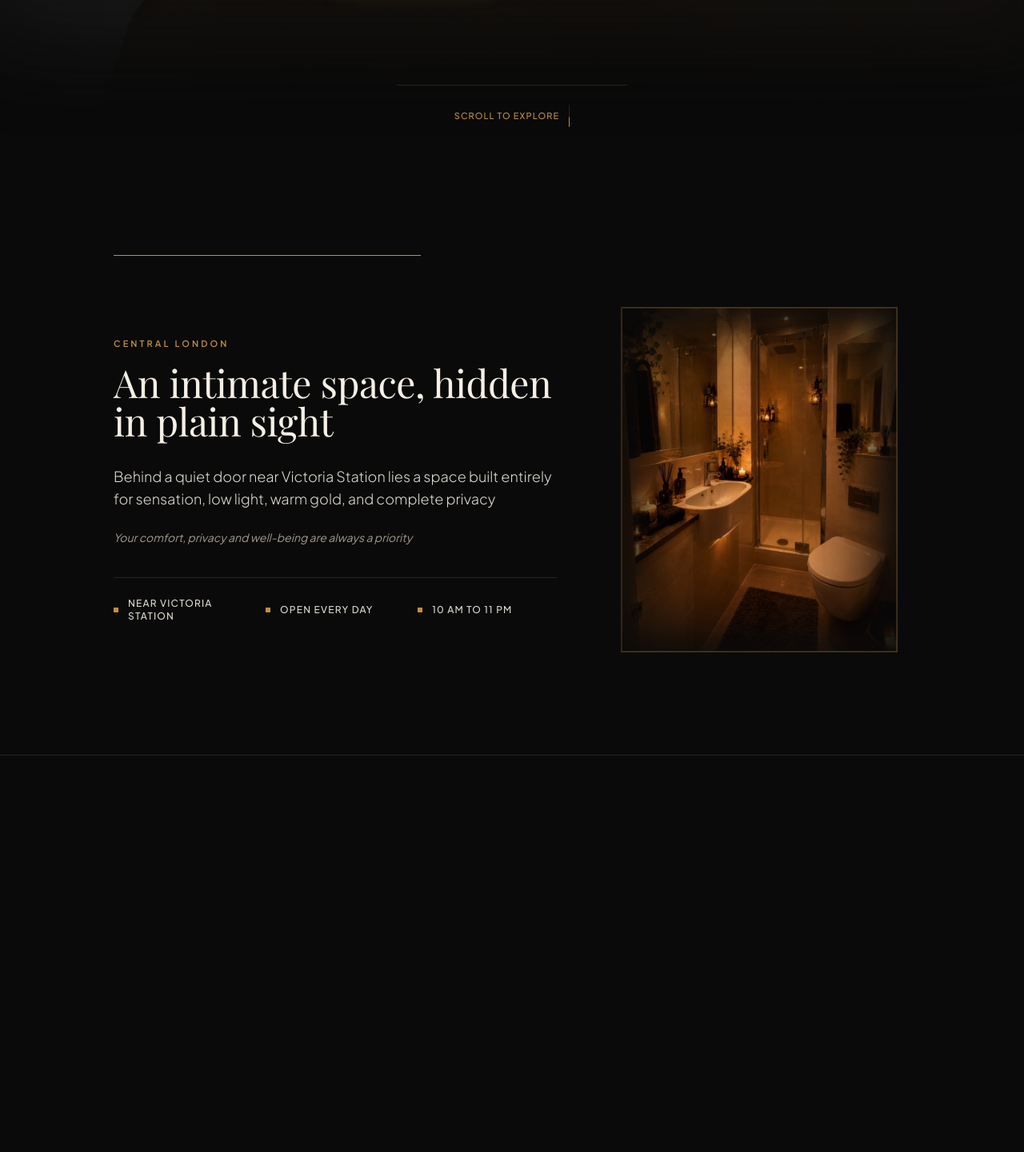
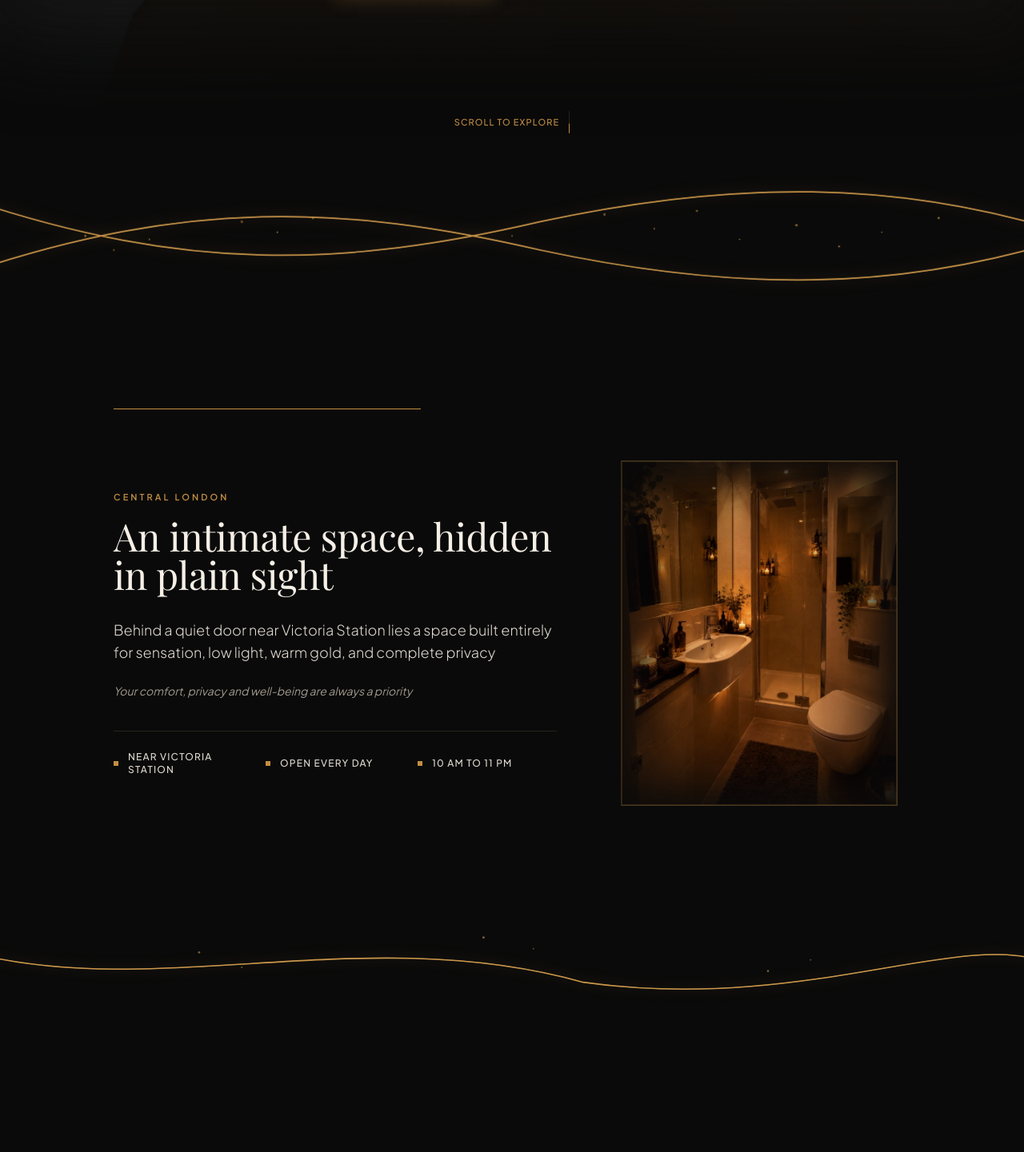
Before and after one commit to carolzinh427-beep/nuru, a React (Vite) app: page / in a window 1280 px wide. Shown: the part 609-2050 px from the top of the page at 80% size. Built offline with nearby package versions, Linux system fonts and the light colour scheme; a web font is replaced by a local one.

Commit message:
feat: replace straight dividers with flowing champagne-gold organic silk and warm oil curves with scroll transitions

```diff
--- a/src/App.jsx
+++ b/src/App.jsx
@@ -11,23 +11,32 @@ import BookingSection from './components/BookingSection';
 import LocationSection from './components/LocationSection';
 import ContactSection from './components/ContactSection';
 import Footer from './components/Footer';
+import OrganicCurveDivider from './components/OrganicCurveDivider';
 
 export function App() {
   return (
     <LanguageProvider>
-      <div className="min-h-screen bg-dark-deep text-cream-text font-sans flex flex-col selection:bg-gold-main selection:text-dark-deep">
+      <div className="min-h-screen bg-dark-deep text-cream-text font-sans flex flex-col selection:bg-gold-main selection:text-dark-deep overflow-x-hidden">
         <ScrollProgress />
         <Header />
 
         <main id="main-content" className="flex-1">
           <Hero3D />
+          <OrganicCurveDivider variant="duo" />
           <IntroSection />
+          <OrganicCurveDivider variant="oil" />
           <MassageMenu />
+          <OrganicCurveDivider variant="silk" />
           <ExperienceSection />
+          <OrganicCurveDivider variant="duo" flip={true} />
           <AboutSection />
+          <OrganicCurveDivider variant="oil" flip={true} />
           <BookingSection />
+          <OrganicCurveDivider variant="silk" flip={true} />
           <LocationSection />
+          <OrganicCurveDivider variant="duo" />
           <ContactSection />
+          <OrganicCurveDivider variant="oil" />
         </main>
 
         <Footer />
--- a/src/components/AboutSection.jsx
+++ b/src/components/AboutSection.jsx
@@ -64,7 +64,7 @@ export function AboutSection() {
     <section
       id="about"
       ref={sectionRef}
-      className="py-24 sm:py-32 bg-dark-deep text-cream-text border-b border-border-subtle"
+      className="py-20 sm:py-28 bg-dark-deep text-cream-text relative"
     >
       <div className="container-max">
         {/* 2-Column Layout: Dual photos on one side, text on the other */}
--- a/src/components/BookingSection.jsx
+++ b/src/components/BookingSection.jsx
@@ -109,7 +109,7 @@ export function BookingSection() {
     <section
       id="booking"
       ref={sectionRef}
-      className="py-24 sm:py-32 bg-dark-deep text-cream-text border-b border-border-subtle relative"
+      className="py-20 sm:py-28 bg-dark-deep text-cream-text relative"
     >
       <div className="container-max">
         <div className="max-w-2xl mx-auto flex flex-col items-center text-center px-4">
--- a/src/components/ContactSection.jsx
+++ b/src/components/ContactSection.jsx
@@ -43,7 +43,7 @@ export function ContactSection() {
     <section
       id="contact"
       ref={sectionRef}
-      className="py-24 sm:py-32 bg-dark-deep text-cream-text border-b border-border-subtle"
+      className="py-20 sm:py-28 bg-dark-deep text-cream-text relative"
     >
       <div className="container-max">
         <div ref={contentRef} className="max-w-3xl mx-auto flex flex-col items-center text-center px-4">
--- a/src/components/ExperienceSection.jsx
+++ b/src/components/ExperienceSection.jsx
@@ -60,7 +60,7 @@ export function ExperienceSection() {
     <section
       id="experience"
       ref={sectionRef}
-      className="py-24 sm:py-32 bg-dark-deep text-cream-text border-b border-border-subtle overflow-hidden"
+      className="py-20 sm:py-28 bg-dark-deep text-cream-text overflow-hidden relative"
     >
       <div className="container-max">
         {/* Header: Centered */}
--- a/src/components/Footer.jsx
+++ b/src/components/Footer.jsx
@@ -7,7 +7,7 @@ export function Footer() {
   const { t, language, company, whatsappMessages } = useLanguage();
 
   return (
-    <footer className="bg-dark-deep text-cream-text py-8 sm:py-10 border-t border-border-subtle">
+    <footer className="bg-dark-deep text-cream-text py-8 sm:py-10 relative">
       <div className="container-max flex flex-col items-center text-center px-4">
         {/* Row 1: Logo & Horários */}
         <div className="flex flex-col sm:flex-row items-center justify-between w-full max-w-4xl pb-6 border-b border-border-subtle/80 gap-4 sm:gap-6">
--- a/src/components/Hero3D.jsx
+++ b/src/components/Hero3D.jsx
@@ -159,7 +159,7 @@ export function Hero3D() {
       {/* Bottom bar with Animated Scroll Indicator: Centered, safe gutters */}
       <div
         ref={bottomBarRef}
-        className="relative z-20 container-max pb-8 pt-6 border-t border-border-subtle flex items-center justify-center text-xs text-gray-warm tracking-wider text-center"
+        className="relative z-20 container-max pb-6 pt-4 flex items-center justify-center text-xs text-gray-warm tracking-wider text-center"
       >
         {/* Clickable Luxury Scroll Indicator */}
         <button
--- a/src/components/IntroSection.jsx
+++ b/src/components/IntroSection.jsx
@@ -81,7 +81,7 @@ export function IntroSection() {
     <section
       id="intro"
       ref={sectionRef}
-      className="py-24 sm:py-32 bg-dark-deep text-cream-text border-b border-border-subtle"
+      className="py-20 sm:py-28 bg-dark-deep text-cream-text relative"
     >
       <div className="container-max">
         {/* Expanding decorative top line */}
--- a/src/components/LocationSection.jsx
+++ b/src/components/LocationSection.jsx
@@ -63,7 +63,7 @@ export function LocationSection() {
     <section
       id="location"
       ref={sectionRef}
-      className="py-24 sm:py-32 bg-dark-deep text-cream-text border-b border-border-subtle"
+      className="py-20 sm:py-28 bg-dark-deep text-cream-text relative"
     >
       <div className="container-max">
         {/* 2-Column Layout: Text and Indicators on left, Interactive Google Maps on right */}
--- a/src/components/MassageMenu.jsx
+++ b/src/components/MassageMenu.jsx
@@ -64,7 +64,7 @@ export function MassageMenu() {
     <section
       id="menu"
       ref={sectionRef}
-      className="py-24 sm:py-32 bg-dark-deep text-cream-text border-b border-border-subtle"
+      className="py-20 sm:py-28 bg-dark-deep text-cream-text relative"
     >
       <div className="container-max">
         {/* Header: Centered */}
--- /dev/null
+++ b/src/components/OrganicCurveDivider.jsx
@@ -0,0 +1,221 @@
+import React, { useEffect, useRef } from 'react';
+import gsap from 'gsap';
+import { ScrollTrigger } from 'gsap/ScrollTrigger';
+import { useReducedMotion } from '../hooks/useReducedMotion';
+
+gsap.registerPlugin(ScrollTrigger);
+
+export function OrganicCurveDivider({ variant = 'silk', className = '', flip = false }) {
+  const prefersReducedMotion = useReducedMotion();
+  const containerRef = useRef(null);
+  const pathRef = useRef(null);
+  const secondaryPathRef = useRef(null);
+
+  useEffect(() => {
+    if (prefersReducedMotion || !containerRef.current) return;
+
+    const ctx = gsap.context(() => {
+      // Subtle organic sway on scroll
+      if (pathRef.current) {
+        gsap.to(pathRef.current, {
+          y: flip ? -8 : 8,
+          ease: 'none',
+          scrollTrigger: {
+            trigger: containerRef.current,
+            start: 'top bottom',
+            end: 'bottom top',
+            scrub: 1.2,
+          },
+        });
+      }
+
+      if (secondaryPathRef.current) {
+        gsap.to(secondaryPathRef.current, {
+          y: flip ? 10 : -10,
+          ease: 'none',
+          scrollTrigger: {
+            trigger: containerRef.current,
+            start: 'top bottom',
+            end: 'bottom top',
+            scrub: 1.5,
+          },
+        });
+      }
+    }, containerRef);
+
+    return () => ctx.revert();
+  }, [prefersReducedMotion, flip]);
+
+  // Variant 1: Dual Silk Flow (Inspired by reference image)
+  if (variant === 'duo') {
+    return (
+      <div
+        ref={containerRef}
+        aria-hidden="true"
+        className={`relative w-full overflow-hidden pointer-events-none py-4 sm:py-6 ${className} ${flip ? 'scale-y-[-1]' : ''}`}
+      >
+        <svg
+          viewBox="0 0 1440 180"
+          fill="none"
+          xmlns="http://www.w3.org/2000/svg"
+          className="w-full h-16 sm:h-24 md:h-32 lg:h-40 overflow-visible"
+          preserveAspectRatio="none"
+        >
+          {/* Ambient Oil Droplets / Golden Stardust */}
+          <g opacity="0.65">
+            <circle cx="120" cy="90" r="1.5" fill="#D9A75E" />
+            <circle cx="160" cy="110" r="1.2" fill="#C28E42" />
+            <circle cx="210" cy="95" r="1" fill="#D9A75E" />
+            <circle cx="340" cy="70" r="1.8" fill="#C28E42" opacity="0.8" />
+            <circle cx="390" cy="85" r="1.2" fill="#D9A75E" />
+            <circle cx="440" cy="65" r="1.5" fill="#C28E42" />
+            <circle cx="720" cy="90" r="1" fill="#D9A75E" />
+            <circle cx="850" cy="60" r="1.6" fill="#C28E42" />
+            <circle cx="920" cy="80" r="1.2" fill="#D9A75E" opacity="0.9" />
+            <circle cx="980" cy="55" r="1.5" fill="#C28E42" />
+            <circle cx="1040" cy="95" r="1" fill="#D9A75E" />
+            <circle cx="1120" cy="75" r="1.8" fill="#C28E42" />
+            <circle cx="1180" cy="105" r="1.3" fill="#D9A75E" />
+            <circle cx="1240" cy="85" r="1" fill="#C28E42" />
+            <circle cx="1320" cy="65" r="1.5" fill="#D9A75E" />
+          </g>
+
+          {/* Top Silk Curve: Flowing down, pinching, then rising */}
+          <path
+            ref={pathRef}
+            d="M-40 40 C 260 140, 480 135, 760 70 C 1040 10, 1260 15, 1480 80"
+            stroke="#C28E42"
+            strokeWidth="2"
+            strokeLinecap="round"
+            className="filter drop-shadow-[0_0_10px_rgba(194,142,66,0.4)]"
+          />
+
+          {/* Top Silk Secondary Highlight */}
+          <path
+            d="M-40 40 C 260 140, 480 135, 760 70 C 1040 10, 1260 15, 1480 80"
+            stroke="#D9A75E"
+            strokeWidth="0.75"
+            strokeOpacity="0.8"
+            strokeLinecap="round"
+          />
+
+          {/* Bottom Silk Curve: Inverted flow creating sensual waist */}
+          <path
+            ref={secondaryPathRef}
+            d="M-40 140 C 260 40, 480 45, 760 110 C 1040 170, 1260 165, 1480 100"
+            stroke="#C28E42"
+            strokeWidth="2"
+            strokeLinecap="round"
+            className="filter drop-shadow-[0_0_10px_rgba(194,142,66,0.4)]"
+          />
+
+          {/* Bottom Silk Secondary Highlight */}
+          <path
+            d="M-40 140 C 260 40, 480 45, 760 110 C 1040 170, 1260 165, 1480 100"
+            stroke="#D9A75E"
+            strokeWidth="0.75"
+            strokeOpacity="0.8"
+            strokeLinecap="round"
+          />
+        </svg>
+      </div>
+    );
+  }
+
+  // Variant 2: Warm Massage Oil Glide (Soft single sensual wave with ambient glow)
+  if (variant === 'oil') {
+    return (
+      <div
+        ref={containerRef}
+        aria-hidden="true"
+        className={`relative w-full overflow-hidden pointer-events-none py-3 sm:py-5 ${className} ${flip ? 'scale-y-[-1]' : ''}`}
+      >
+        <svg
+          viewBox="0 0 1440 120"
+          fill="none"
+          xmlns="http://www.w3.org/2000/svg"
+          className="w-full h-12 sm:h-20 md:h-24 lg:h-28 overflow-visible"
+          preserveAspectRatio="none"
+        >
+          {/* Golden oil droplets */}
+          <g opacity="0.55">
+            <circle cx="280" cy="55" r="1.5" fill="#D9A75E" />
+            <circle cx="340" cy="75" r="1.2" fill="#C28E42" />
+            <circle cx="680" cy="35" r="1.6" fill="#D9A75E" />
+            <circle cx="750" cy="50" r="1" fill="#C28E42" />
+            <circle cx="1080" cy="80" r="1.4" fill="#D9A75E" />
+            <circle cx="1140" cy="65" r="1" fill="#C28E42" />
+          </g>
+
+          {/* Deep sensual massage oil glide line */}
+          <path
+            ref={pathRef}
+            d="M-20 60 C 240 115, 520 15, 820 95 C 1120 135, 1340 30, 1460 65"
+            stroke="#C28E42"
+            strokeWidth="1.75"
+            strokeLinecap="round"
+            className="filter drop-shadow-[0_0_8px_rgba(194,142,66,0.35)]"
+          />
+
+          {/* Metallic core shimmer */}
+          <path
+            d="M-20 60 C 240 115, 520 15, 820 95 C 1120 135, 1340 30, 1460 65"
+            stroke="#D9A75E"
+            strokeWidth="0.75"
+            strokeOpacity="0.75"
+            strokeLinecap="round"
+          />
+        </svg>
+      </div>
+    );
+  }
+
+  // Variant 3: Draped Silk Ribbon (Asymmetrical luxury fold)
+  return (
+    <div
+      ref={containerRef}
+      aria-hidden="true"
+      className={`relative w-full overflow-hidden pointer-events-none py-3 sm:py-5 ${className} ${flip ? 'scale-y-[-1]' : ''}`}
+    >
+      <svg
+        viewBox="0 0 1440 140"
+        fill="none"
+        xmlns="http://www.w3.org/2000/svg"
+        className="w-full h-14 sm:h-20 md:h-28 overflow-visible"
+        preserveAspectRatio="none"
+      >
+        {/* Subtle shimmering specks */}
+        <g opacity="0.6">
+          <circle cx="180" cy="45" r="1.3" fill="#D9A75E" />
+          <circle cx="480" cy="85" r="1.5" fill="#C28E42" />
+          <circle cx="560" cy="60" r="1" fill="#D9A75E" />
+          <circle cx="880" cy="110" r="1.6" fill="#C28E42" />
+          <circle cx="940" cy="90" r="1.2" fill="#D9A75E" />
+          <circle cx="1280" cy="40" r="1.4" fill="#C28E42" />
+        </g>
+
+        {/* Primary flowing silk curve */}
+        <path
+          ref={pathRef}
+          d="M-20 90 C 320 20, 620 130, 960 40 C 1220 -10, 1380 70, 1460 85"
+          stroke="#C28E42"
+          strokeWidth="1.8"
+          strokeLinecap="round"
+          className="filter drop-shadow-[0_0_10px_rgba(194,142,66,0.38)]"
+        />
+
+        {/* Secondary silk highlight trailing slightly */}
+        <path
+          ref={secondaryPathRef}
+          d="M-20 98 C 320 28, 620 138, 960 48 C 1220 -2, 1380 78, 1460 93"
+          stroke="#D9A75E"
+          strokeWidth="0.8"
+          strokeOpacity="0.45"
+          strokeLinecap="round"
+        />
+      </svg>
+    </div>
+  );
+}
+
+export default OrganicCurveDivider;
```
